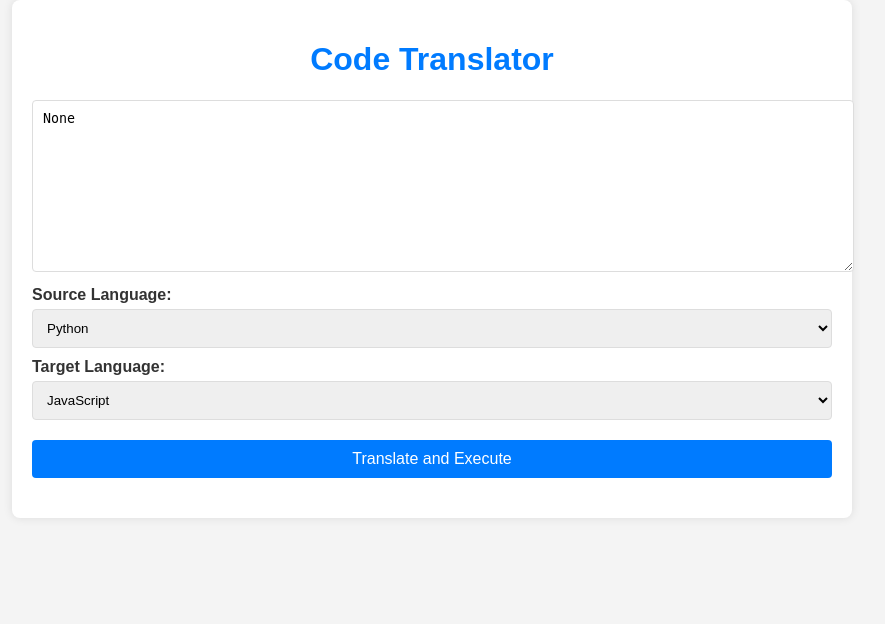
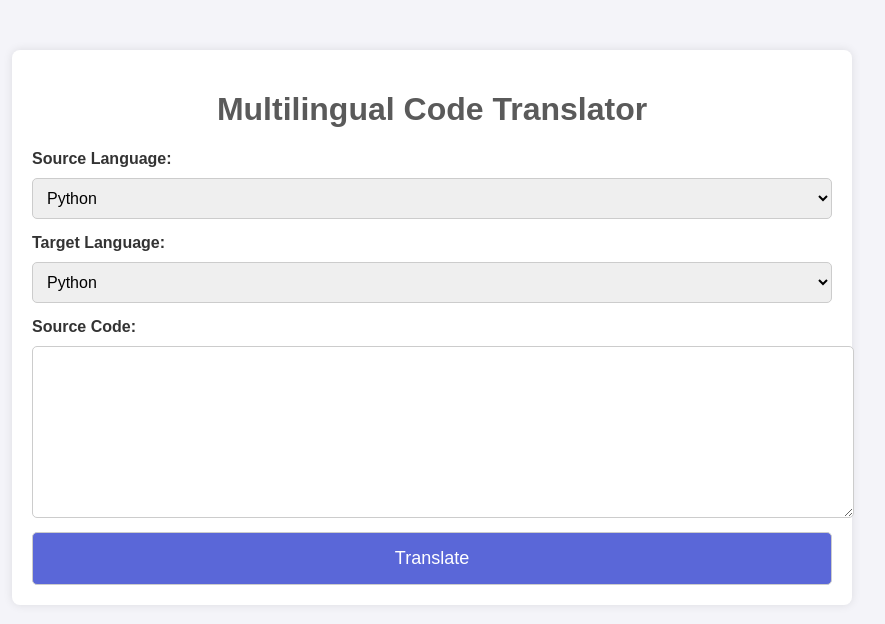
Before and after one commit to krinalsuthar/code-translator, a Flask app: page / in a window 1280 px wide. Shown: the top 624 px of the page, without its empty margins (208-1093 px from the left). Run offline with Flask 3, Linux system fonts and the light colour scheme.

Commit message:
💫 Update

```diff
--- a/app.py
+++ b/app.py
@@ -1,25 +1,147 @@
-from flask import Flask, request, render_template
-from translator import translate_code
-from executor import execute_code
+from flask import Flask, render_template, request
 
 app = Flask(__name__)
 
-@app.route('/', methods=['GET', 'POST'])
+def python_to_java(python_code):
+    replacements = {
+        "print(": "System.out.println(",
+        "def ": "void ",
+        ":": " {",
+    }
+    java_code = []
+    for line in python_code.splitlines():
+        for py, java in replacements.items():
+            line = line.replace(py, java)
+        if line.strip().endswith(" {"):
+            line += " }"
+        java_code.append(line)
+    return "\n".join(java_code)
+
+
+def java_to_python(java_code):
+    replacements = {
+        "System.out.println(": "print(",
+        "void ": "def ",
+        "{": ":",
+        "}": "",
+    }
+    python_code = []
+    for line in java_code.splitlines():
+        for java, py in replacements.items():
+            line = line.replace(java, py)
+        python_code.append(line.strip())
+    return "\n".join(python_code)
+
+def python_to_js(python_code):
+#     """Translate Python code to JavaScript."""
+    replacements = {
+        "print(": "console.log(",
+        "True": "true",
+        "False": "false",
+        "None": "null",
+        "def ": "function ",
+        ":": " {",
+    }
+    js_code = []
+    for line in python_code.splitlines():
+        for py, js in replacements.items():
+            line = line.replace(py, js)
+        if line.strip().endswith(" {"):
+            line += " }"  # Close the block for JavaScript
+        js_code.append(line)
+    return "\n".join(js_code)
+
+
+def js_to_python(js_code):
+    """Translate JavaScript code to Python."""
+    replacements = {
+        "console.log(": "print(",
+        "true": "True",
+        "false": "False",
+        "null": "None",
+        "function ": "def ",
+        "{": ":",
+        "}": "",
+    }
+    python_code = []
+    for line in js_code.splitlines():
+        for js, py in replacements.items():
+            line = line.replace(js, py)
+        python_code.append(line.strip())
+    return "\n".join(python_code)
+
+def python_to_c(python_code):
+    """Translate Python code to Java."""
+    replacements = {
+        "print(": "printf(",
+        "def ": "void ",
+        ":": " {",
+    }
+    C_code = []
+    for line in python_code.splitlines():
+        for py, C in replacements.items():
+            line = line.replace(py, C)
+        if line.strip().endswith(" {"):
+            line += " }"
+        C_code.append(line)
+    return "\n".join(C_code)
+
+
+def c_to_python(c_code):
+    """Translate Java code to Python."""
+    replacements = {
+        "System.out.println(": "print(",
+        "void ": "def ",
+        "{": ":",
+        "}": "",
+    }
+    python_code = []
+    for line in c_code.splitlines():
+        for c, py in replacements.items():
+            line = line.replace(c, py)
+        python_code.append(line.strip())
+    return "\n".join(python_code)
+
+def translate_code(source_code, source_lang, target_lang):
+    """Handle the translation based on the source and target languages."""
+    if source_lang == "Python" and target_lang == "Java":
+        return python_to_java(source_code)
+    elif source_lang == "Java" and target_lang == "Python":
+        return java_to_python(source_code)
+    elif source_lang == "C" and target_lang == "Python":
+        return c_to_python(source_code)
+    elif source_lang == "Python" and target_lang == "C":
+        return python_to_c(source_code)
+    elif source_lang == "JavaScript" and target_lang == "Python":
+        return js_to_python(source_code)
+    elif source_lang == "Python" and target_lang == "JavaScript":
+        return python_to_java(source_code)
+    # Add similar branches for C, C++, Ruby
+    else:
+        return "Translation not supported for the selected languages."
+
+@app.route("/", methods=["GET", "POST"])
 def index():
-    if request.method == 'POST':
-        source_code = request.form['source_code']
-        source_language = request.form['source_language']
-        target_language = request.form['target_language']
+    if request.method == "POST":
+        source_lang = request.form.get("source_lang")
+        target_lang = request.form.get("target_lang")
+        source_code = request.form.get("source_code")
 
-        if source_language and target_language:
-            translated_code = translate_code(source_code, source_language, target_language)
-            result = execute_code(translated_code, language=target_language)
-        else:
-            result = {"output": "Translation not supported."}
+        if not source_code:
+            return render_template("index.html", error="Source code cannot be empty!", languages=["Python", "Java", "JavaScript", "C", "Ruby"])
 
-        return render_template('index.html', result=result, code=translated_code)
+        translated_code = translate_code(source_code, source_lang, target_lang)
 
-    return render_template('index.html', result=None)
+        return render_template(
+            "index.html",
+            source_code=source_code,
+            translated_code=translated_code,
+            source_lang=source_lang,
+            target_lang=target_lang,
+            languages=["Python", "Java", "JavaScript", "C", "Ruby"]
+        )
+    else:
+        return render_template("index.html", languages=["Python", "Java", "JavaScript", "C", "Ruby"])
 
-if __name__ == '__main__':
+if __name__ == "__main__":
     app.run(debug=True)
--- a/templates/index.html
+++ b/templates/index.html
@@ -4,123 +4,125 @@
 <head>
     <meta charset="UTF-8">
     <meta name="viewport" content="width=device-width, initial-scale=1.0">
-    <title>Code Translator</title>
+    <title>Multilingual Code Translator</title>
     <style>
         body {
             font-family: Arial, sans-serif;
+            background-color: #f4f4f9;
             margin: 0;
             padding: 0;
-            background-color: #f4f4f4;
             color: #333;
         }
 
         .container {
             max-width: 800px;
-            margin: 0 auto;
+            margin: 50px auto;
+            background: #fff;
             padding: 20px;
-            background: #fff;
             border-radius: 8px;
             box-shadow: 0 0 10px rgba(0, 0, 0, 0.1);
         }
 
         h1 {
             text-align: center;
-            color: #007bff;
+            color: #5a5a5a;
+        }
+
+        form {
+            margin-top: 20px;
+        }
+
+        label {
+            font-weight: bold;
+            display: block;
+            margin-top: 15px;
+        }
+
+        select,
+        button {
+            margin-top: 10px;
+            padding: 10px;
+            border: 1px solid #ccc;
+            border-radius: 5px;
+            font-size: 16px;
+        }
+
+        select {
+            width: 100%;
         }
 
         textarea {
             width: 100%;
+            height: 150px;
+            margin-top: 10px;
             padding: 10px;
-            border: 1px solid #ddd;
-            border-radius: 4px;
-            resize: vertical;
+            border: 1px solid #ccc;
+            border-radius: 5px;
         }
 
-        label {
-            display: block;
-            margin: 10px 0 5px;
-            font-weight: bold;
+        button {
+            background-color: #5a67d8;
+            color: white;
+            cursor: pointer;
+            width: 100%;
+            padding: 15px;
+            font-size: 18px;
         }
 
-        select {
-            width: 100%;
-            padding: 10px;
-            border: 1px solid #ddd;
-            border-radius: 4px;
+        button:hover {
+            background-color: #434fc1;
         }
 
-        input[type="submit"] {
-            display: block;
-            width: 100%;
-            padding: 10px;
-            margin: 20px 0;
-            background-color: #007bff;
-            border: none;
-            border-radius: 4px;
-            color: #fff;
-            font-size: 16px;
-            cursor: pointer;
-            transition: background-color 0.3s ease;
+        .error {
+            color: red;
+            margin-top: 10px;
         }
 
-        input[type="submit"]:hover {
-            background-color: #0056b3;
-        }
-
-        pre {
-            background-color: #f8f9fa;
-            border: 1px solid #ddd;
-            border-radius: 4px;
+        .result {
+            margin-top: 20px;
             padding: 10px;
-            overflow-x: auto;
-        }
-
-        h2 {
-            color: #007bff;
-        }
-
-        .result-section {
-            margin-top: 20px;
-        }
-
-        .result-section h2 {
-            border-bottom: 2px solid #007bff;
-            padding-bottom: 5px;
-            margin-bottom: 10px;
+            background-color: #e7f3ff;
+            border-left: 5px solid #2196f3;
         }
     </style>
 </head>
 
 <body>
     <div class="container">
-        <h1>Code Translator</h1>
-        <form method="post">
-            <textarea name="source_code" rows="10" placeholder="Enter your code here...">{{ request.form.get('source_code') }}</textarea><br>
-            <label for="source_language">Source Language:</label>
-            <select name="source_language">
-                <option value="python">Python</option>
-                <option value="javascript">JavaScript</option>
-                <option value="ruby">Ruby</option>
-                <!-- Add more source languages here -->
-            </select><br>
-            <label for="target_language">Target Language:</label>
-            <select name="target_language">
-                <option value="javascript">JavaScript</option>
-                <option value="python">Python</option>
-                <option value="ruby">Ruby</option>
-                <!-- Add more target languages here -->
-            </select><br>
-            <input type="submit" value="Translate and Execute">
+        <h1>Multilingual Code Translator</h1>
+        <form method="POST" action="/">
+            <label for="source_lang">Source Language:</label>
+            <select name="source_lang" id="source_lang">
+                <option value="Python" {% if source_lang=="Python" %}selected{% endif %}>Python</option>
+                <option value="Java" {% if source_lang=="Java" %}selected{% endif %}>Java</option>
+                <option value="JavaScript" {% if source_lang=="JavaScript" %}selected{% endif %}>JavaScript</option>
+                <option value="C" {% if source_lang=="C" %}selected{% endif %}>C</option>
+            </select>
+
+            <label for="target_lang">Target Language:</label>
+            <select name="target_lang" id="target_lang">
+                <option value="Python" {% if target_lang=="Python" %}selected{% endif %}>Python</option>
+                <option value="Java" {% if target_lang=="Java" %}selected{% endif %}>Java</option>
+                <option value="JavaScript" {% if target_lang=="JavaScript" %}selected{% endif %}>JavaScript</option>
+                <option value="C" {% if target_lang=="C" %}selected{% endif %}>C</option>
+            </select>
+
+            <label for="source_code">Source Code:</label>
+            <textarea name="source_code" id="source_code">{{ source_code or '' }}</textarea>
+
+            <button type="submit">Translate</button>
+
+            {% if error %}
+            <p class="error">{{ error }}</p>
+            {% endif %}
+
+            {% if translated_code %}
+            <div class="result">
+                <h3>Translated Code:</h3>
+                <pre>{{ translated_code }}</pre>
+            </div>
+            {% endif %}
         </form>
-
-        {% if result %}
-        <div class="result-section">
-            <h2>Translated Code:</h2>
-            <pre>{{ code }}</pre>
-            <h2>Execution Output:</h2>
-            <pre>{{ result.output }}</pre>
-        </div>
-        {% endif %}
     </div>
 </body>
 
```
Also changed, not shown: executor.py (deleted, +0 -30 lines), index.html (deleted, +0 -121 lines), translator.py (deleted, +0 -65 lines).
